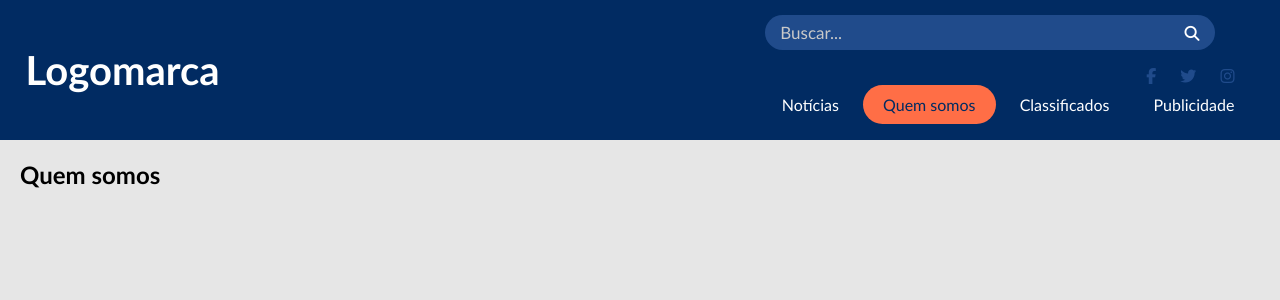
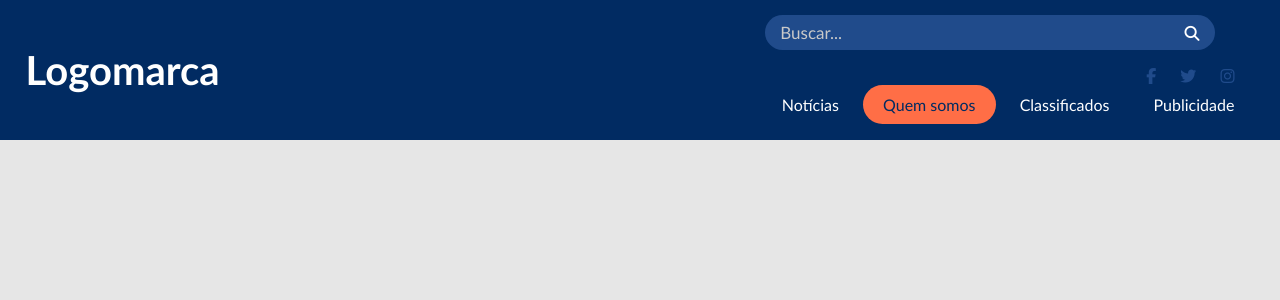
Before and after one commit to Kbakz/portal, a PHP site: page /Portal/quem-somos in a window 1280 px wide. Shown: the top 300 px of the page. Run offline with PHP 8.4, Linux system fonts and the light colour scheme; some libraries are stand-ins or nearby versions.

Commit message:
Update quem-somos.php

```diff
--- a/pages/quem-somos.php
+++ b/pages/quem-somos.php
@@ -1,3 +1,6 @@
 <div class="box-content">
-    <h1>Quem somos</h1>
-</div><!--box-content-->
+    <div>
+
+    </div>
+</div>
+<!--box-content-->
```
